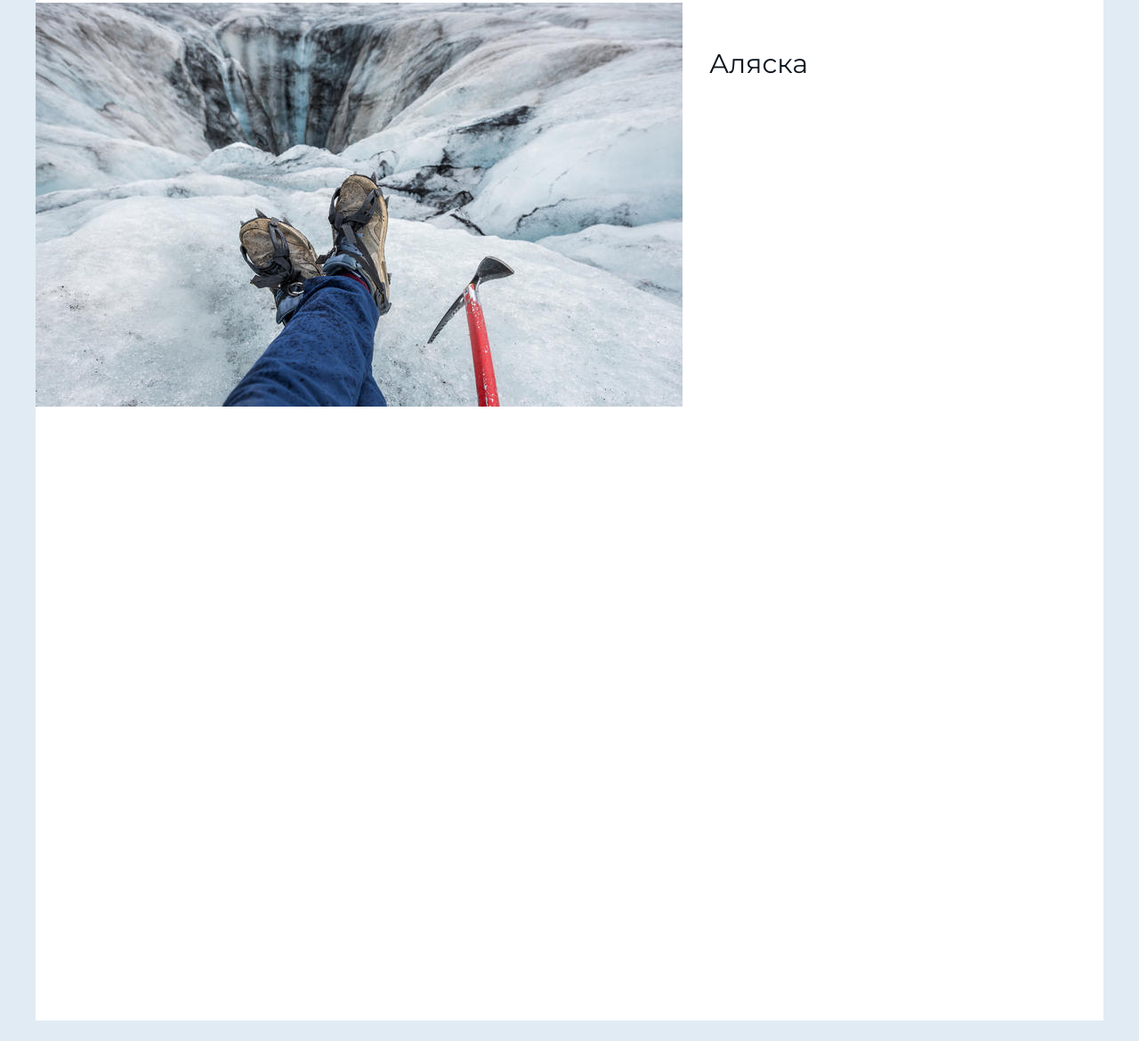
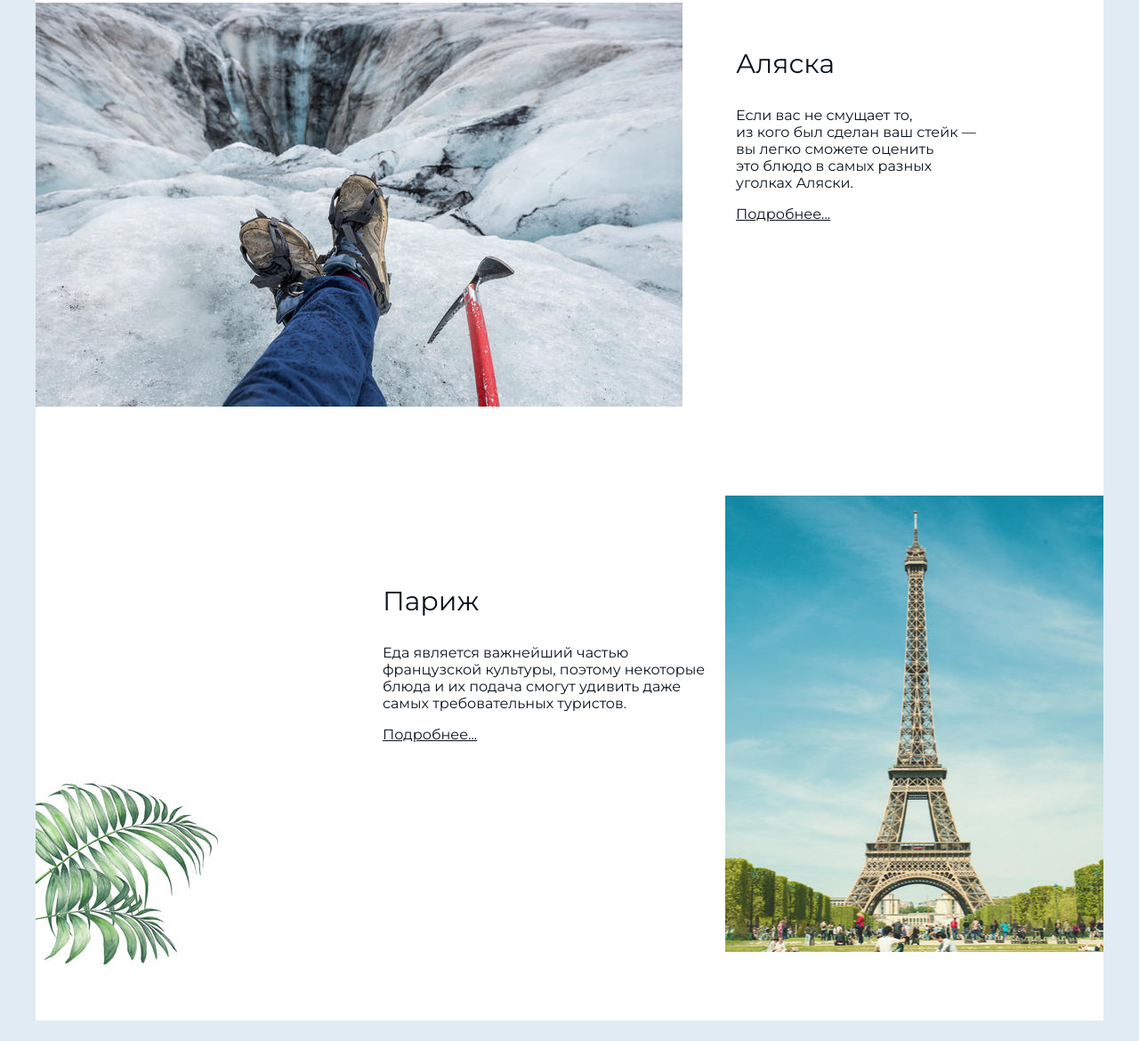
Before and after one commit to Adcku/cook-travel, a plain HTML site: page index.html in a window 1280 px wide. Shown: the part 3306-4476 px from the top of the page at 89% size. Before the commit the page ends 4453 px from the top, so only its background shows below. Drawn offline with Linux system fonts and the light colour scheme.

Commit message:
закончил предпоследний блог

```diff
--- a/index.html
+++ b/index.html
@@ -219,14 +219,37 @@
         <div class="left">
           <h3>Вьетнам</h3>
           <p>
-            Вьетнамская кухня — отдельный повод для путешествия в эту страну.
+            Вьетнамская кухня — <br />отдельный повод <br />для путешествия
+            <br />
+            в эту страну.
           </p>
           <p><a href="#">Подробнее...</a></p>
         </div>
         <div class="right"></div>
         <div class="height"></div>
         <div class="left-2"></div>
-        <div class="right-2"><h3>Аляска</h3></div>
+        <div class="right-2">
+          <h3>Аляска</h3>
+          <p>
+            Если вас не смущает то, <br />из кого был сделан ваш стейк —
+            <br />вы легко сможете оценить <br />
+            это блюдо в самых разных <br />уголках Аляски.
+          </p>
+          <p><a href="#">Подробнее...</a></p>
+        </div>
+        <div class="height"></div>
+        <div class="left-3">
+          <h3>Париж</h3>
+          <p>
+            Еда является важнейший частью французской культуры, поэтому
+            некоторые блюда и их подача смогут удивить даже самых требовательных
+            туристов.
+          </p>
+          <p><a href="#">Подробнее...</a></p>
+          <div class="list-left"></div>
+        </div>
+        <div class="right-3"></div>
+        <div class="height"></div>
       </article>
     </main>
   </div>
--- a/static/CSS/style.css
+++ b/static/CSS/style.css
@@ -394,6 +394,7 @@ article.blog .right {
 .height {
   clear: both; /*Устанавливает, с какой стороны элемента запрещено его обтекание другими элементами. Если задано обтекание элемента с помощью свойства float, то clear отменяет его действие для указанных сторон.*/
   height: 100px; /*Высота*/
+  width: 100%; /*ширина*/
 }
 
 article.blog .left-2 {
@@ -407,3 +408,38 @@ article.blog .right-2 {
   float: right; /*Выравнивает элемент по правому краю, а все остальные элементы, вроде текста, обтекают его по левой стороне.*/
   width: calc(1200px - 727px);
 }
+
+article.blog .right-2 h3,
+article.blog .right-2 p {
+  margin-left: 60px;
+  margin-right: 60px;
+}
+
+article.blog .left-3 {
+  float: left;
+  width: calc(1200px - 425px);
+}
+
+article.blog .right-3 {
+  float: right;
+  width: 425px;
+  height: 513px;
+  background-image: url("../images/plan3.jpg");
+  background-position-x: center;
+}
+
+article.blog .left-3 h3 {
+  margin-top: 100px;
+}
+
+article.blog .left-3 h3,
+article.blog .left-3 p {
+  margin-left: 390px;
+}
+
+article.blog .left-3 .list-left {
+  position: absolute;
+  width: 247px;
+  height: 236px;
+  background-image: url("../images/list.jpg");
+}
```
